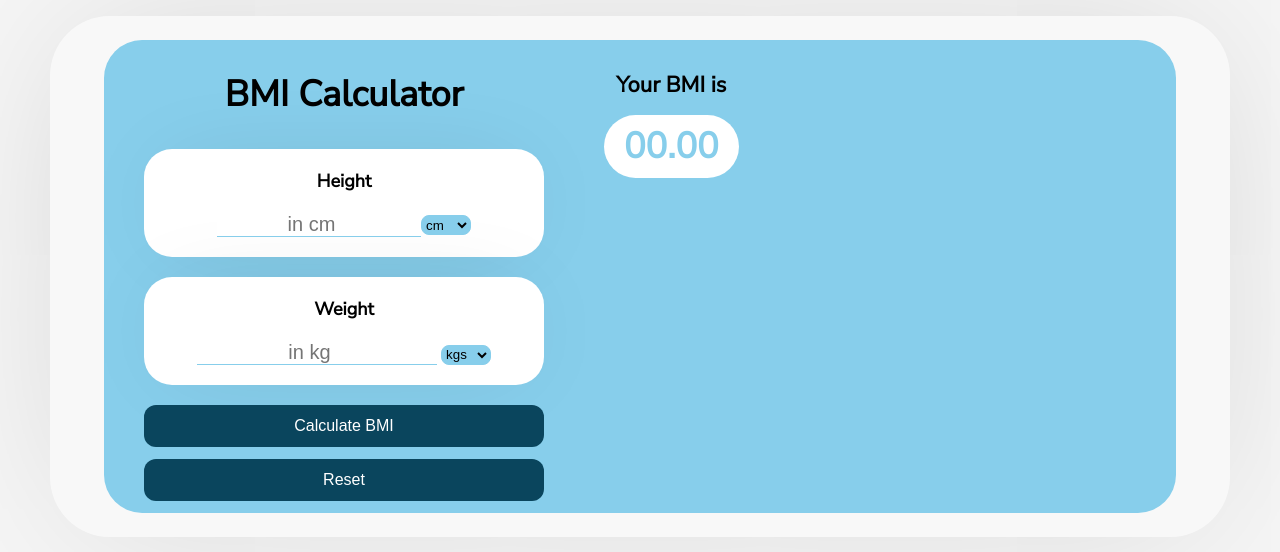
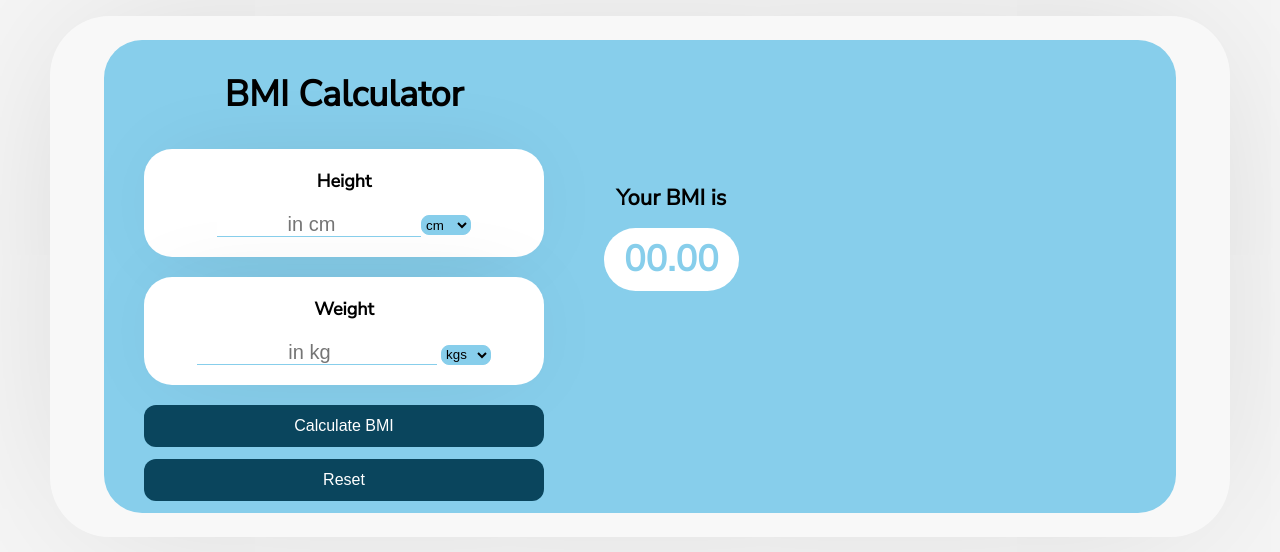
Before and after one commit to jaskrrish/BMI-Calculator, a plain HTML site: page index.html in a window 1280 px wide. Drawn offline with Linux system fonts and the light colour scheme.

Commit message:
third commit

```diff
--- a/script.js
+++ b/script.js
@@ -56,5 +56,6 @@ btn.addEventListener('click',()=>{
         bmiValueElement.style.width = ` ${100 -((bmi / 40) * 100)}%`;
         const bmiChartElement = document.querySelector('.bmi-chart');
         bmiChartElement.style.width = `100%`;
+        // bmiChartElement.style.background = `linear-gradient(to right,green,yellow,orange, red)`;
     }
 });
--- a/style.css
+++ b/style.css
@@ -24,6 +24,7 @@ body{
     text-align: center;
     position: relative;
     display: flex;
+    flex-wrap: wrap;
     margin: 0 40px;
 }
 .box::before{
@@ -102,7 +103,10 @@ select{
 /*  */
 /*  */
 .right{
-    display: block;
+    display: flex;
+    flex-direction: column;
+    align-items: center;
+    justify-content: center;
 }
 button#calculate{
     font-family: 'Nunito', sans-serif;
@@ -171,6 +175,7 @@ button#calculate:hover{
     position: relative;
     border-radius: 28px;
     background:linear-gradient(to right,green,yellow,orange, red);
+    /* background-color: #ddd; */
 }
 
 .bmi-value {
```
